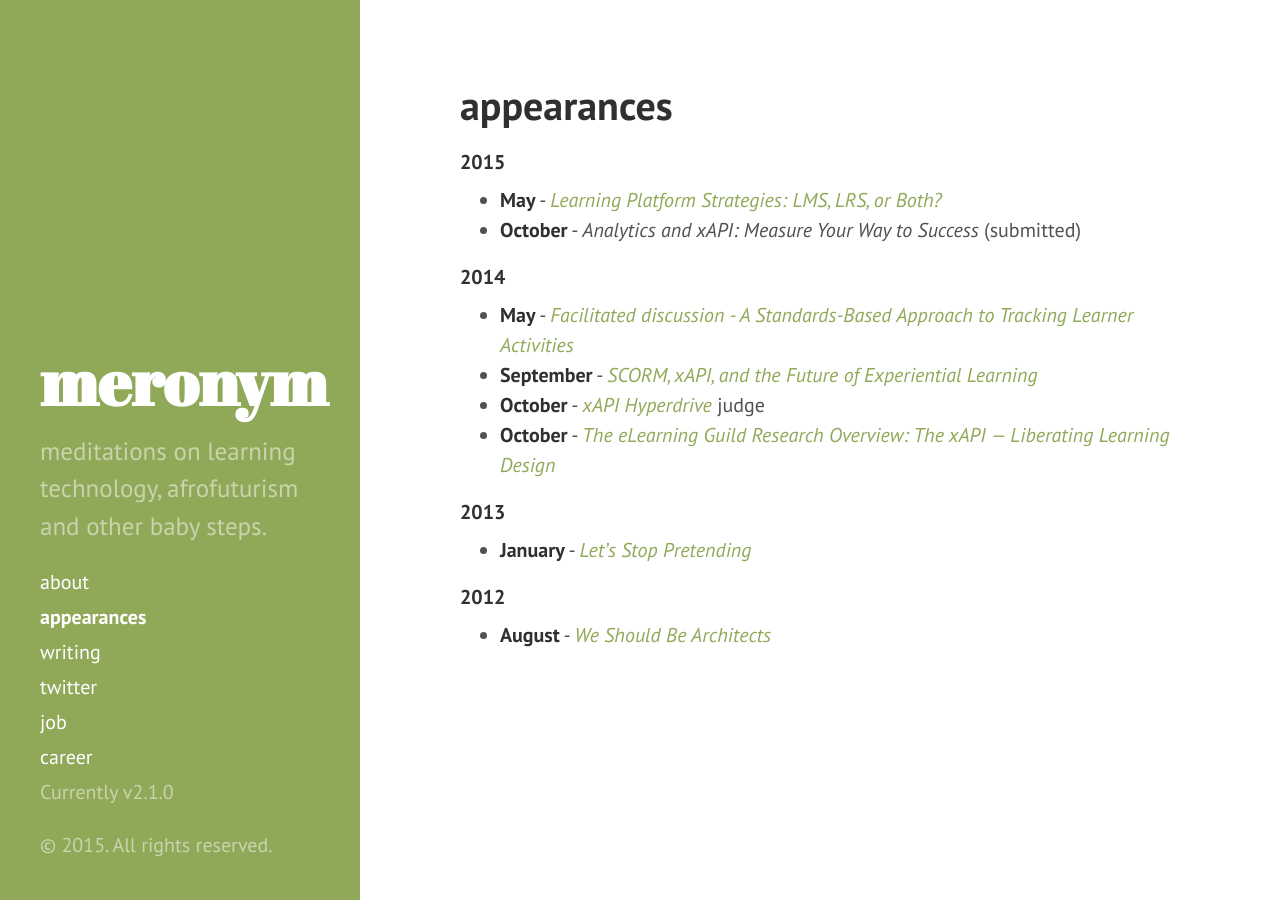
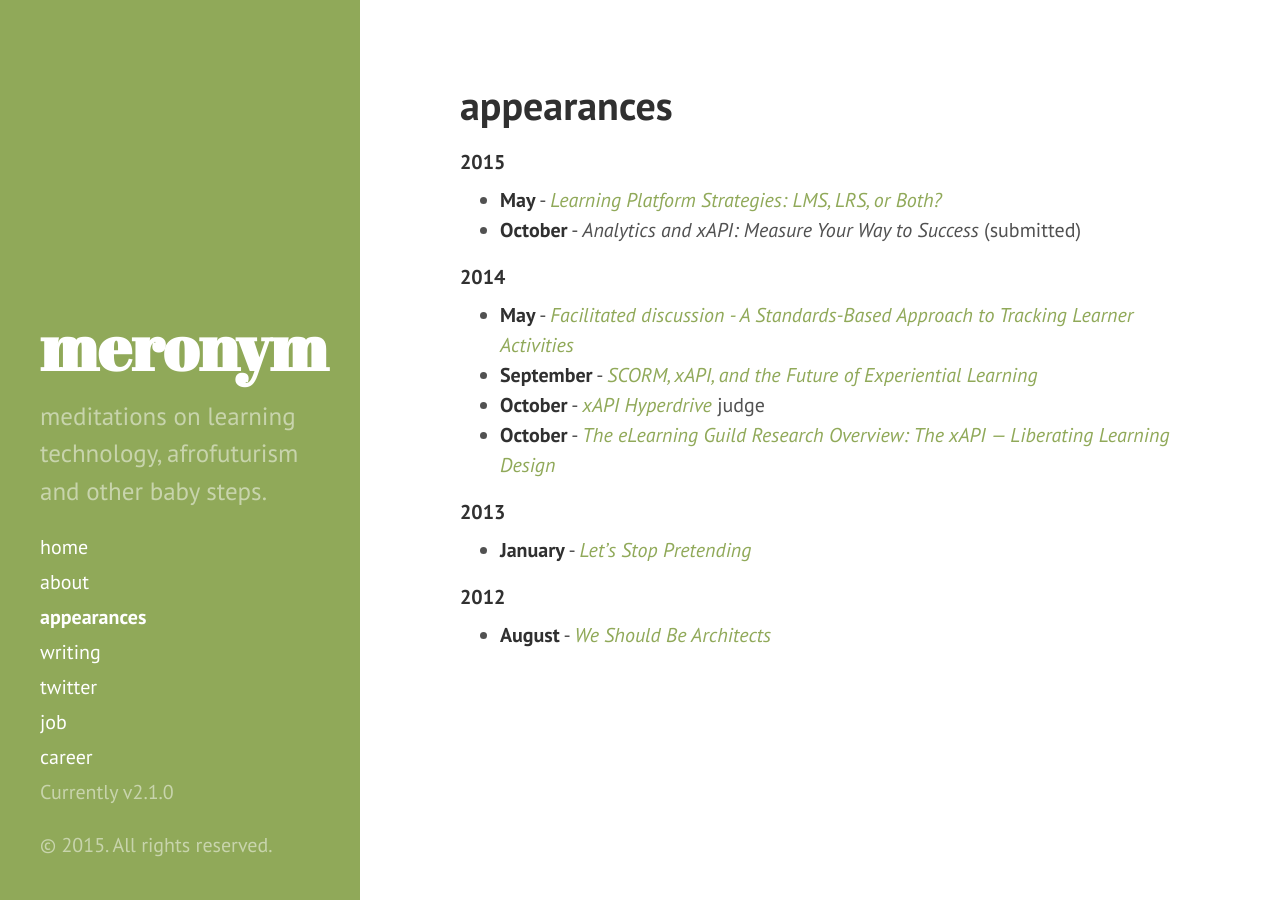
Before and after one commit to craigwiggins/craigwiggins.github.io, a Jekyll site: the page built from appearances.md, in a window 1280 px wide. Built offline with Jekyll 4.4.1, drawn with Linux system fonts in a browser that asks for light colours; Markdown is read by kramdown in place of the engine named in the settings.

Commit message:
Revert "got rid of 'home'"
This reverts commit 3476fd0ab22d36ee085b1dac7806c99be7dba1c4.

```diff
--- a/_includes/sidebar.html
+++ b/_includes/sidebar.html
@@ -10,6 +10,7 @@
     </div>
 
     <nav class="sidebar-nav">
+      <a class="sidebar-nav-item{% if page.url == site.baseurl %} active{% endif %}" href="{{ site.baseurl }}">home</a>
 
       {% comment %}
         The code below dynamically generates a sidebar nav of pages with
```
